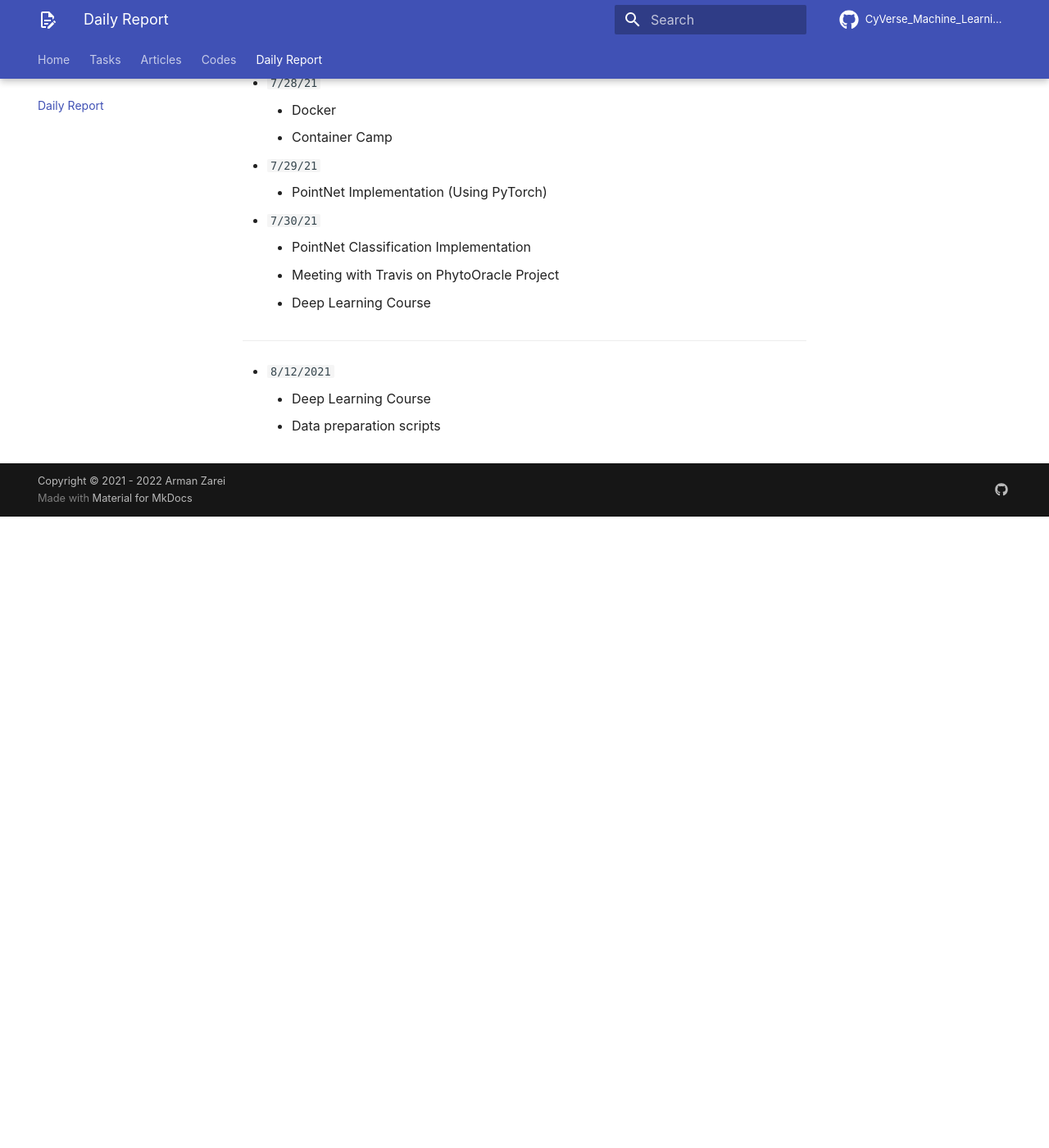
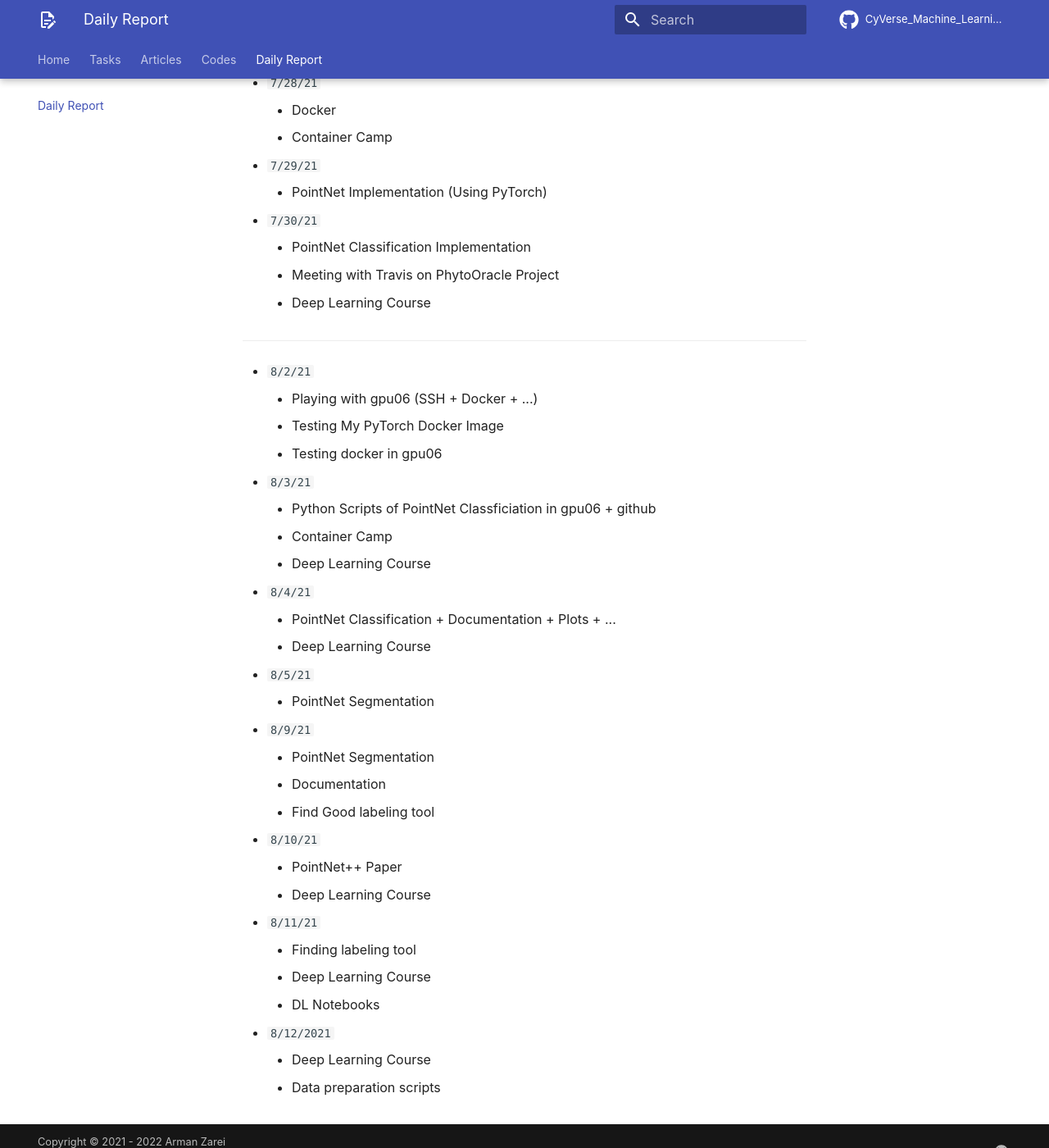
Before and after one commit to ArmanZarei/CyVerse_Machine_Learning, an MkDocs documentation site: the page built from docs/daily_report/main.md, in a window 1280 px wide and 1400 px high, scrolled down 1777 px. Shown: the whole window at 82% size. Built offline with MkDocs 1.6.1 and Material for MkDocs 9.7.7, drawn with Linux system fonts in a browser that asks for light colours; some web fonts are replaced; comment, search, counter and statistics services are not loaded; before the commit the page ends 2407 px from its top, so only the background shows below that.

Commit message:
Updating Daily reports

```diff
--- a/docs/daily_report/main.md
+++ b/docs/daily_report/main.md
@@ -66,7 +66,30 @@
 
 ---
 
-
+- `8/2/21`
+    - Playing with gpu06 (SSH + Docker + ...)
+    - Testing My PyTorch Docker Image
+    - Testing docker in gpu06
+- `8/3/21`
+    - Python Scripts of PointNet Classficiation in gpu06 + github
+    - Container Camp
+    - Deep Learning Course
+- `8/4/21`
+    - PointNet Classification + Documentation + Plots + ...
+    - Deep Learning Course
+- `8/5/21`
+    - PointNet Segmentation
+- `8/9/21`
+    - PointNet Segmentation
+    - Documentation
+    - Find Good labeling tool
+- `8/10/21`
+    - PointNet++ Paper
+    - Deep Learning Course
+- `8/11/21`
+    - Finding labeling tool
+    - Deep Learning Course
+    - DL Notebooks
 - `8/12/2021`
     - Deep Learning Course
     - Data preparation scripts
```
